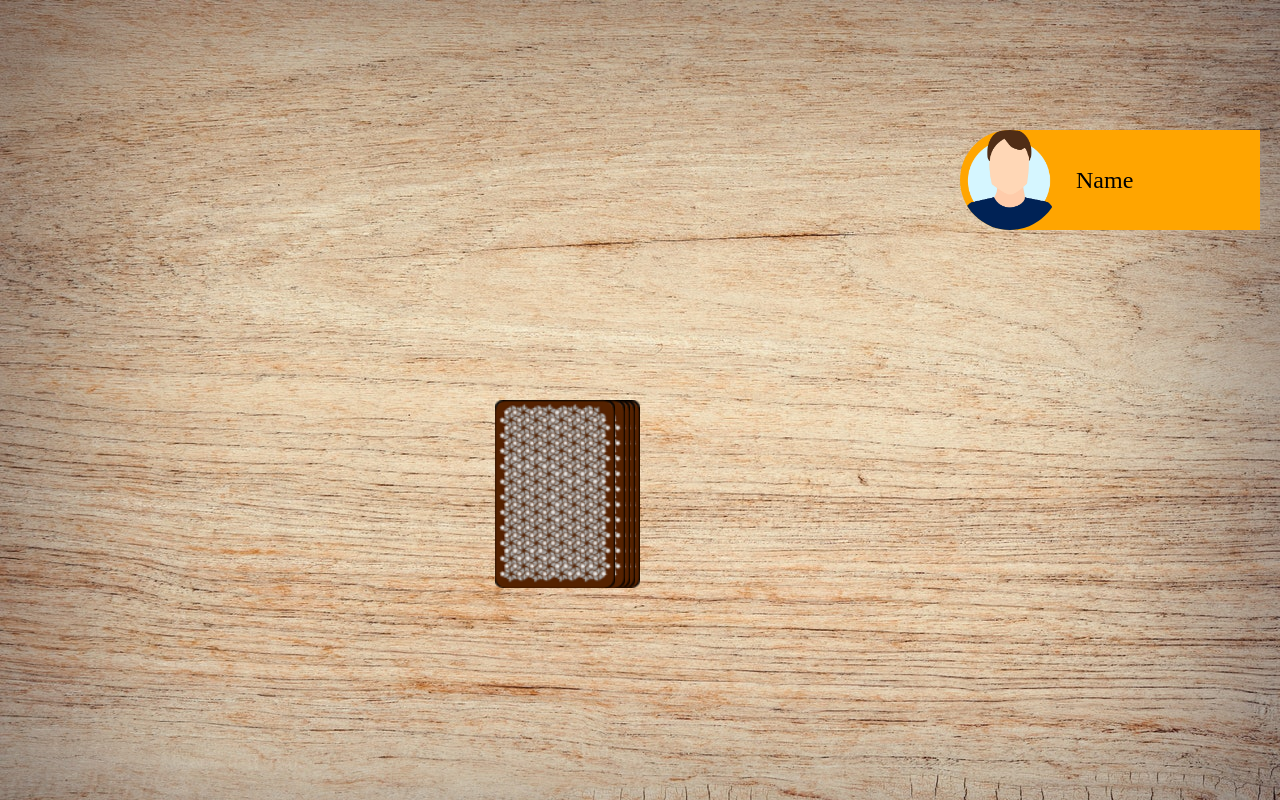
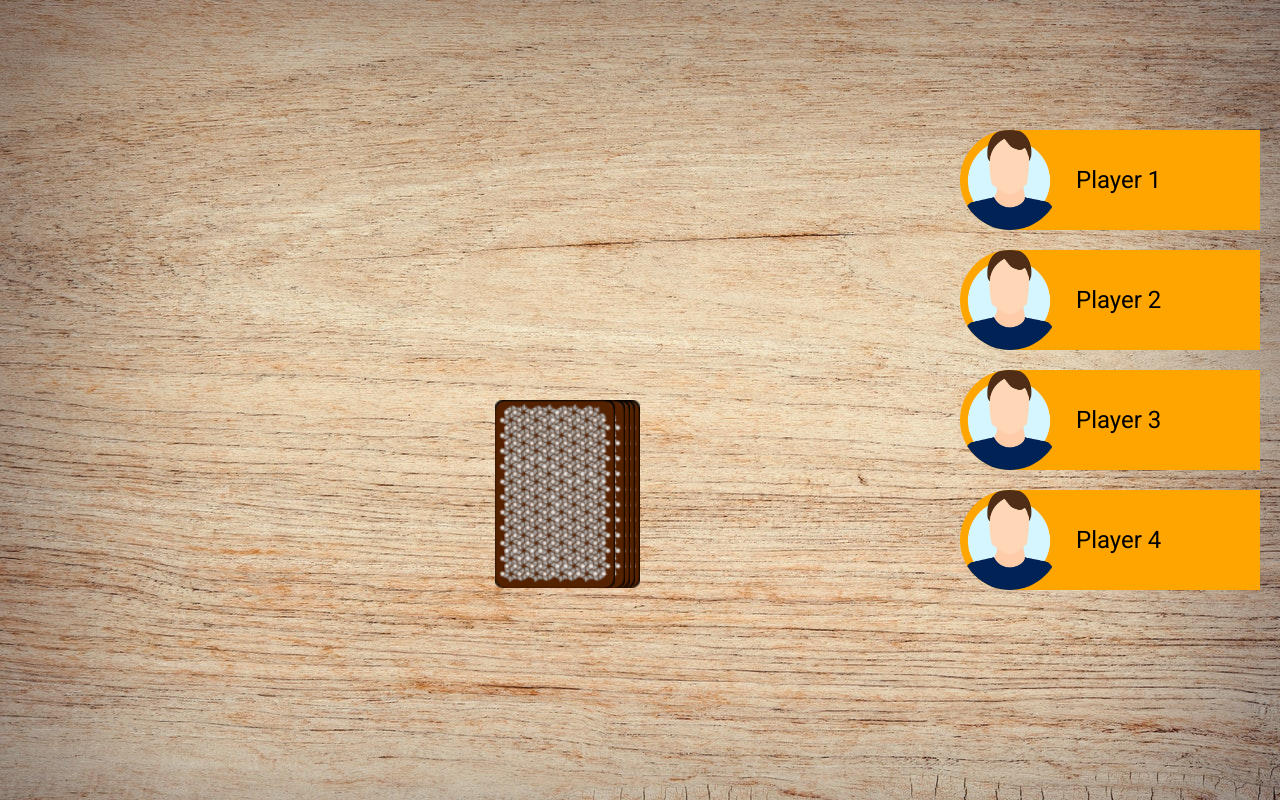
Before and after one commit to DanielKrafzik/ringoffire, an Angular app: page /game in a window 1280 px wide. Built offline with nearby package versions, Linux system fonts and the light colour scheme.

Commit message:
added angular material

```diff
--- a/angular.json
+++ b/angular.json
@@ -34,6 +34,7 @@
               "src/assets"
             ],
             "styles": [
+              "@angular/material/prebuilt-themes/azure-blue.css",
               "src/styles.scss"
             ],
             "scripts": []
@@ -93,6 +94,7 @@
               }
             ],
             "styles": [
+              "@angular/material/prebuilt-themes/azure-blue.css",
               "src/styles.scss"
             ],
             "scripts": []
--- a/package.json
+++ b/package.json
@@ -11,10 +11,12 @@
   "private": true,
   "dependencies": {
     "@angular/animations": "^19.0.0",
+    "@angular/cdk": "^19.2.19",
     "@angular/common": "^19.0.0",
     "@angular/compiler": "^19.0.0",
     "@angular/core": "^19.0.0",
     "@angular/forms": "^19.0.0",
+    "@angular/material": "^19.2.19",
     "@angular/platform-browser": "^19.0.0",
     "@angular/platform-browser-dynamic": "^19.0.0",
     "@angular/router": "^19.0.0",
--- a/src/app/game/game.component.html
+++ b/src/app/game/game.component.html
@@ -1,4 +1,4 @@
-<app-player class="player-position" style="top: 130px"></app-player>
+<app-player *ngFor="let player of game.players; let i = index" [name]="player" class="player-position" [style.top.px]="130 + (i * 120)"></app-player>
 
 <div class="field">
 
--- a/src/app/player/player.component.html
+++ b/src/app/player/player.component.html
@@ -1,4 +1,4 @@
 <div class="player">
     <img src="/assets/profile/1.webp" alt="">
-    <span>Name</span>
+    <span>{{ name }}</span>
 </div>
--- a/src/app/player/player.component.ts
+++ b/src/app/player/player.component.ts
@@ -1,4 +1,4 @@
-import { Component } from '@angular/core';
+import { Component, Input } from '@angular/core';
 
 @Component({
   selector: 'app-player',
@@ -8,4 +8,5 @@
 })
 export class PlayerComponent {
 
+  @Input() name!: string;
 }
--- a/src/index.html
+++ b/src/index.html
@@ -6,8 +6,10 @@
   <base href="/">
   <meta name="viewport" content="width=device-width, initial-scale=1">
   <link rel="icon" type="image/x-icon" href="favicon.ico">
+  <link href="https://fonts.googleapis.com/css2?family=Roboto:wght@300;400;500&display=swap" rel="stylesheet">
+  <link href="https://fonts.googleapis.com/icon?family=Material+Icons" rel="stylesheet">
 </head>
-<body>
+<body class="mat-typography">
   <app-root></app-root>
 </body>
 </html>
--- a/src/models/game.ts
+++ b/src/models/game.ts
@@ -1,5 +1,5 @@
 export class Game {
-    public players: string[] = [];
+    public players: string[] = ["Player 1", "Player 2", "Player 3", "Player 4"];
     public stack: string[] = [];
     public playedCards: string[] = [];
     public currentPlayer: number = 0;
--- a/src/styles.scss
+++ b/src/styles.scss
@@ -1,3 +1,6 @@
 body {
     margin: 0;
 }
+
+html, body { height: 100%; }
+body { margin: 0; font-family: Roboto, "Helvetica Neue", sans-serif; }
```
Also changed, not shown: 1 other file (tests, documents, lock files or other folders).
